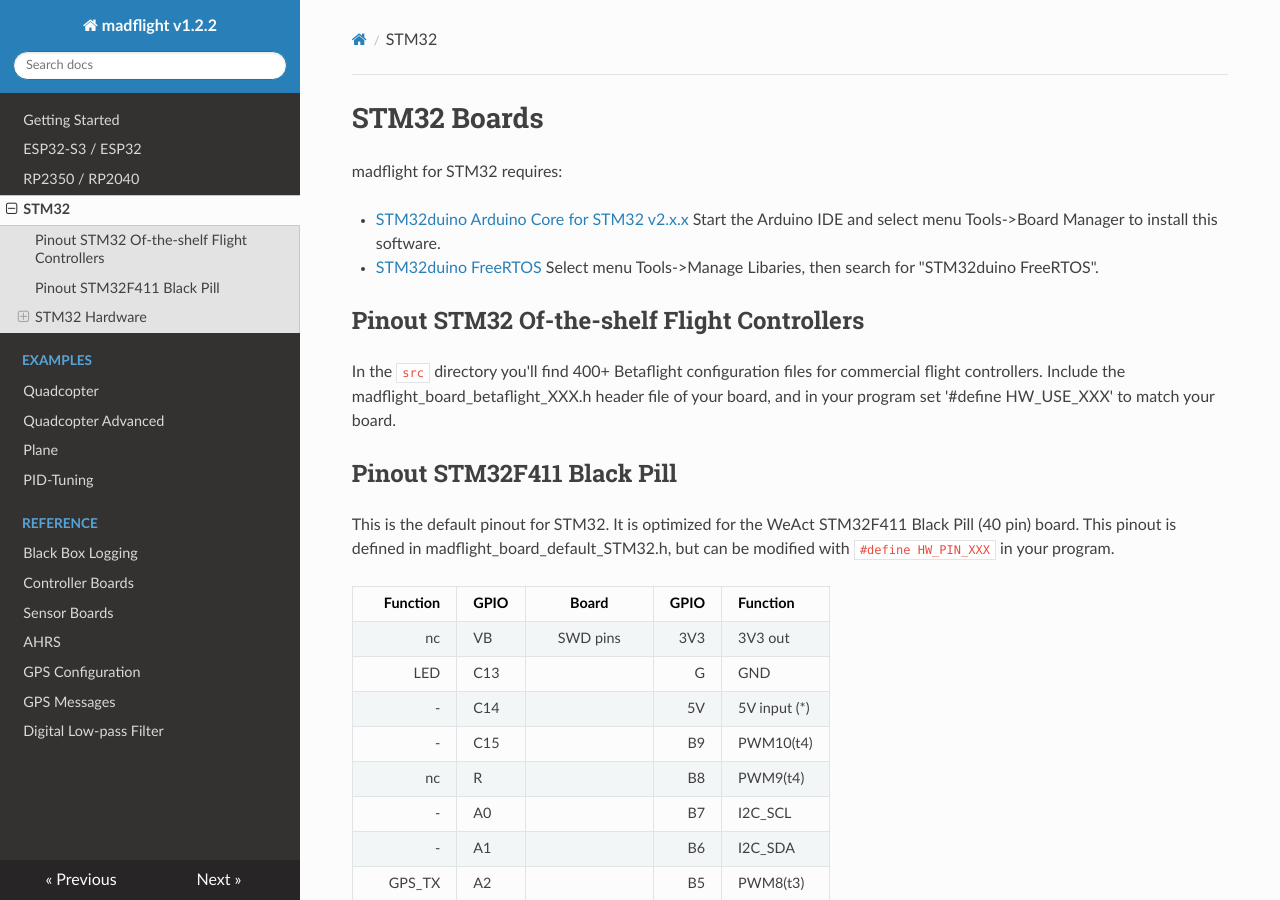
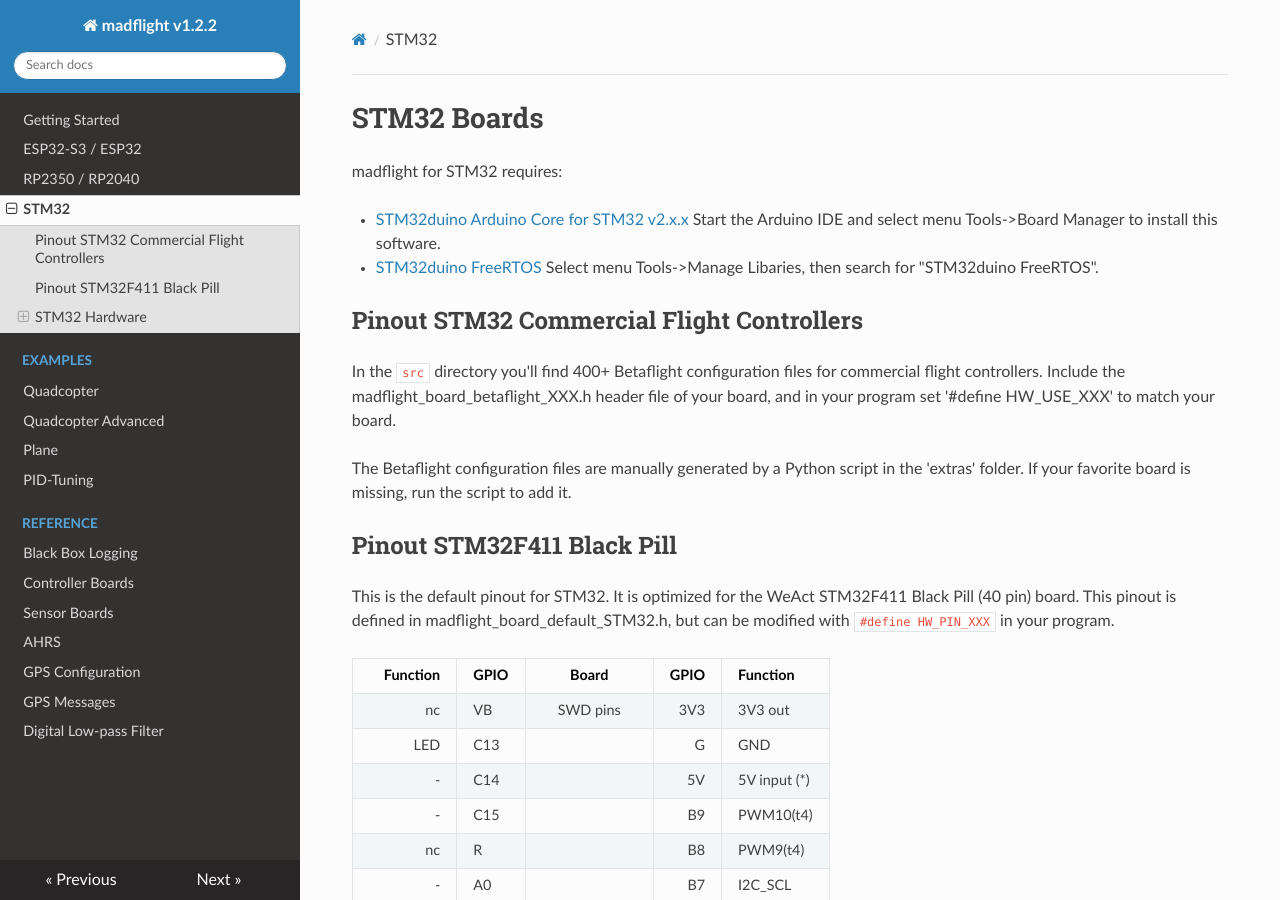
Before and after one commit to qqqlab/madflight-docs, an MkDocs documentation site: the page built from docs/Board-STM32.md, in a window 1280 px wide and 900 px high. Built offline with MkDocs 1.6.1, drawn with Linux system fonts in a browser that asks for light colours; nearby versions of some CDN libraries; some of the changed text lies outside the part shown.

Commit message:
Update Board-STM32.md

```diff
--- a/docs/Board-STM32.md
+++ b/docs/Board-STM32.md
@@ -6,9 +6,11 @@ madflight for STM32 requires:
 
 - [STM32duino FreeRTOS](https://github.com/stm32duino/STM32FreeRTOS) Select menu Tools->Manage Libaries, then search for "STM32duino FreeRTOS".
 
-## Pinout STM32 Of-the-shelf Flight Controllers
+## Pinout STM32 Commercial Flight Controllers
 
 In the `src` directory you'll find 400+ Betaflight configuration files for commercial flight controllers. Include the madflight_board_betaflight_XXX.h header file of your board, and in your program set '#define HW_USE_XXX' to match your board.
+
+The Betaflight configuration files are manually generated by a Python script in the 'extras' folder. If your favorite board is missing, run the script to add it.
 
 ## Pinout STM32F411 Black Pill
 
@@ -55,8 +57,8 @@ Most supported STM32 targets have a single core MCU with FPU.
 
 #### FreeRTOS
 
-FreeRTOS is optional.
+FreeRTOS is required for madflight v1.3 and later.
 
 #### madflight for STM32
 
-madflight for STM32 runs the IMU loop in interrupt context.
+madflight for STM32 runs the IMU loop by default in interrupt context.
```
